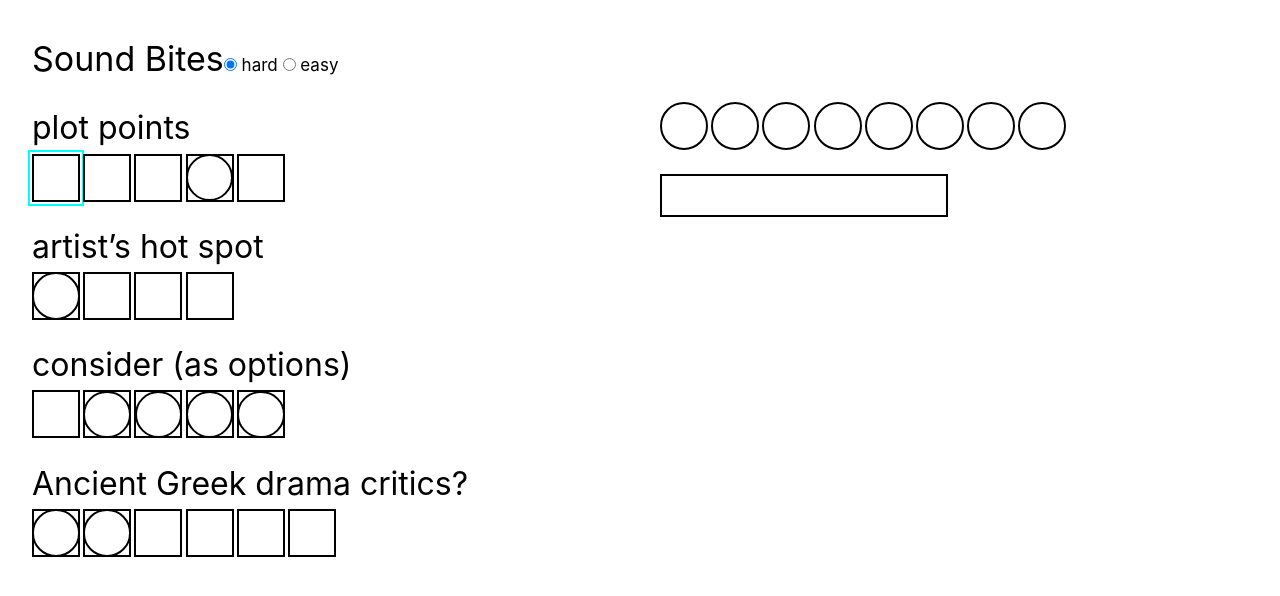
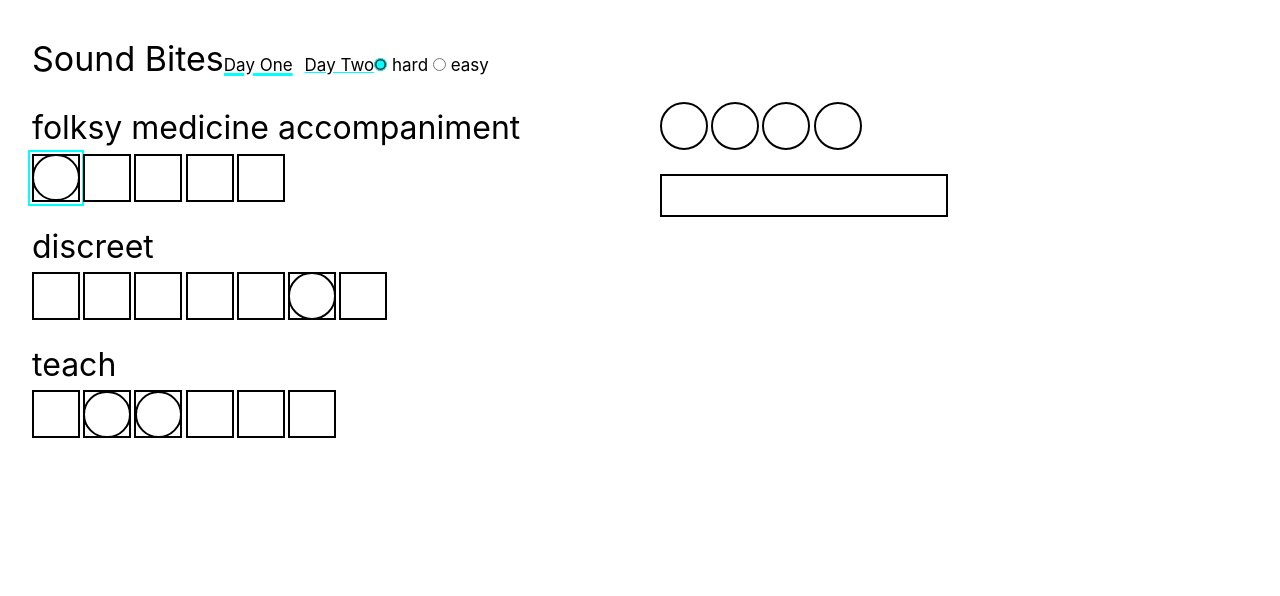
Before and after one commit to macgyver/sound-bites, a Vue app: page / in a window 1280 px wide. Shown: the top 596 px of the page. Built offline with nearby package versions, Linux system fonts and the light colour scheme.

Commit message:
adding day switcher, wip

```diff
--- a/src/App.vue
+++ b/src/App.vue
@@ -10,57 +10,65 @@ const BITE_ARGS = 2 // the ".slice" args for the answer's substring that is the
 // 1. only fill out bites if the whole word is correct
 // 2. add sound files to correct words to clarify pronunciation
 
-// this will come from server or something
-let data = (function () {
-	let url = new URL(location.href)
-	switch (url.searchParams.get('q')) {
-		case '1':
-			return [
-				[['folksy medicine accompaniment', 'sweet crystal'], 'sugar', [0, 1]],
-				[['discreet', 'cautious'], 'careful', [5, 6]],
-				[['teach', 'place of learning'], 'school', [1, 3]],
-				['ʃʊk', 'shook'],
-			]
-		default:
-			return [
-				[['plot points', 'visualization of data'], 'graph', [3, 4]],
-				[['artist’s hot spot', 'potter’s need'], 'kiln', [0, 1]],
-				[['consider (as options)', 'take the measure of'], 'weigh', [1, 5]],
-				[
-					['Ancient Greek drama critics?', 'group of singers'],
-					'chorus',
-					[0, 2],
-				],
-				['fleɪk', 'flake'],
-			]
+let days = [
+	{
+		name: 'Day One',
+		url: '?q=1',
 		// the format:
 		// 		return [
-		// 				[['clue', 'alternate clue'], 'word', [sliceStartIndex, sliceIndexEnd]],
+		// 				[['clue', 'alternate clue'], 'hook', [sliceStartIndex, sliceIndexEnd]],
 		//				""
 		//				""
 		//				['ipa transcription', 'solution / translation'] (when you put the bytes together you get the "gloss"
 		// 			]
-	}
-})()
 
-let clues = data.slice(0, -1)
+		data: [
+			[['folksy medicine accompaniment', 'sweet crystal'], 'sugar', [0, 1]],
+			[['discreet', 'cautious'], 'careful', [5, 6]],
+			[['teach', 'place of learning'], 'school', [1, 3]],
+			['ʃʊk', 'shook'],
+		],
+	},
+	{
+		name: 'Day Two',
+		url: '?q=2',
+		data: [
+			[['plot points', 'visualization of data'], 'graph', [3, 5]],
+			[['artist’s hot spot', 'potter’s need'], 'kiln', [2, 3]],
+			[['consider (as options)', 'take the measure of'], 'weigh', [1, 5]],
+			[['Ancient Greek drama critics?', 'group of singers'], 'chorus', [0, 2]],
+			['fleɪk', 'flake'],
+		],
+	},
+]
 
-let [ipa, solution] = data.at(-1)
+let url = new URL(location.href)
+let activeDay = ref(Number.parseInt(url.searchParams.get('q')) || 1)
 
-let bites = clues
-	.map(([, , bites]) => bites)
-	.reduce((x, [a, b]) => x + b - a, 0) // sum of bite lengths
-let answers = clues.map(([, clue]) => clue)
-let longest = Math.max(
-	bites,
-	...clues.map(([, answer]) => answer.length), // length of answers
+// this will come from server or something
+let data = computed(() => days[activeDay.value - 1].data)
+
+let clues = computed(() => data.value.slice(0, -1))
+
+let ipa = computed(() => data.value.at(-1)[0])
+let solution = computed(() => data.value.at(-1)[1])
+
+let bites = computed(() =>
+	clues.value.map(([, , bites]) => bites).reduce((x, [a, b]) => x + b - a, 0),
+) // sum of bite lengths
+let answers = computed(() => clues.value.map(([, clue]) => clue))
+let longest = computed(() =>
+	Math.max(
+		bites.value,
+		...clues.value.map(([, answer]) => answer.length), // length of answers
+	),
 )
 
-let guesses = reactive(
-	clues.map(([, answer]) => new Array(answer.length).fill(' ')),
+let hooks = computed(() =>
+	clues.value.map(([, answer]) => new Array(answer.length).fill(' ')),
 )
 
-let selectedGuess = computed(() => guesses[selectedWordIndex.value])
+let selectedHook = computed(() => hooks.value[selectedWordIndex.value])
 
 let clueEls = ref([])
 
@@ -68,12 +76,14 @@ let selectedWordIndex = ref(0)
 let selectedLetterIndex = ref(0)
 
 watch(selectedWordIndex, (index) => {
-	if (index < 0) selectedWordIndex.value = clues.length - 1
-	if (index >= clues.length) selectedWordIndex.value = 0
+	if (index < 0) selectedWordIndex.value = clues.value.length - 1
+	if (index >= clues.value.length) selectedWordIndex.value = 0
 	selectedLetterIndex.value =
-		selectedGuess.value.findIndex((letter) => letter === ' ') || 0
+		selectedHook.value?.findIndex((letter) => letter === ' ') || 0
 })
-let selectedWord = computed(() => clues[selectedWordIndex.value][ANSWER_INDEX])
+let selectedWord = computed(
+	() => clues.value[selectedWordIndex.value][ANSWER_INDEX],
+)
 
 watch(selectedLetterIndex, (index, oldIndex) => {
 	if (index < 0) selectedLetterIndex.value = selectedWord.value.length - 1
@@ -81,7 +91,7 @@ watch(selectedLetterIndex, (index, oldIndex) => {
 	if (
 		index === 0 &&
 		oldIndex !== 1 &&
-		!selectedGuess.value.some((char) => char === ' ')
+		!selectedHook.value?.some((char) => char === ' ')
 	) {
 		// let nextIncompleteWordIndex =
 		// todo: advance to the next blank space in the next word, if there is one, or to the final input if not
@@ -92,27 +102,35 @@ watch(selectedLetterIndex, (index, oldIndex) => {
 function handleDelete() {
 	if (
 		selectedLetterIndex.value > 0 &&
-		selectedGuess.value[selectedLetterIndex.value] === ' '
+		selectedHook.value?.[selectedLetterIndex.value] === ' '
 	) {
-		// they probably wanted to delete the previous letter
-		selectedGuess.value.splice(selectedLetterIndex.value - 1, 1, ' ')
+		// if they're on a blank space, they probably wanted to delete the previous letter
+		selectedHook.value.splice(selectedLetterIndex.value - 1, 1, ' ')
 		selectedLetterIndex.value -= 1
 	} else {
-		// delete the current letter and stay where we are.
-		guesses[selectedWordIndex.value].splice(selectedLetterIndex.value, 1, ' ')
+		// else delete the current letter and stay where we are.
+		hooks.value[selectedWordIndex.value].splice(
+			selectedLetterIndex.value,
+			1,
+			' ',
+		)
 	}
 }
 
 function handleInput(e) {
 	if (e.keyCode < 65 || !/\p{L}/u.test(e.key)) return
-	guesses[selectedWordIndex.value].splice(selectedLetterIndex.value, 1, e.key)
+	hooks.value[selectedWordIndex.value].splice(
+		selectedLetterIndex.value,
+		1,
+		e.key,
+	)
 	selectedLetterIndex.value += 1
 }
 
 let answer = ref('')
 async function checkAnswer() {
-	if (answer.value.toLowerCase() === solution.toLowerCase()) {
-		console.debug(ipa)
+	if (answer.value.toLowerCase() === solution.value.toLowerCase()) {
+		console.debug(ipa.value)
 		await nextTick()
 		alert('You win!')
 	}
@@ -124,7 +142,19 @@ let difficulty = ref(0)
 <template>
 	<header>
 		<h1 style="display: inline-block">Sound Bites</h1>
-		<span>
+		<span class="days">
+			<a
+				v-for="(day, i) in days"
+				:key="i"
+				tabindex="0"
+				:href="day.url"
+				:class="{ day: true, active: activeDay === i + 1 }"
+				@click.prevent="activeDay = i + 1"
+			>
+				{{ day.name }}
+			</a>
+		</span>
+		<span class="difficulty">
 			<label>
 				<input type="radio" name="difficulty" v-model="difficulty" :value="0" />
 				hard
@@ -154,7 +184,7 @@ let difficulty = ref(0)
 				:clue="clue[difficulty]"
 				:answer="answer"
 				:bites="bites"
-				:guess="guesses[index]"
+				:guess="hooks[index]"
 				:selected="selectedWordIndex === index"
 				:selected-letter-index="selectedLetterIndex"
 				@select-word="selectedWordIndex = index"
@@ -170,8 +200,8 @@ let difficulty = ref(0)
 					class="bite"
 					v-for="(letter, index) in clues
 						.map(([, , bites], index) => {
-							if (guesses[index].join('') === answers[index])
-								return guesses[index].slice(bites[0], bites[1]).join('')
+							if (hooks[index].join('') === answers[index])
+								return hooks[index].slice(bites[0], bites[1]).join('')
 							else return new Array(bites[1] - bites[0]).fill(' ').join('')
 						})
 						.join('')"
@@ -192,6 +222,7 @@ let difficulty = ref(0)
 </template>
 
 <style scoped>
+/* todo: make letters not change size when they are filled in */
 main {
 	margin-top: 1rem;
 	display: flex;
@@ -251,7 +282,12 @@ main {
 
 .answer:focus-visible {
 	border-radius: 1px;
-	outline: 2px solid cyan;
+	outline: 2px solid var(--color--accent);
 	outline-offset: 2px;
 }
+
+.days {
+	display: inline-flex;
+	gap: 0.7em;
+}
 </style>
--- a/src/assets/base.css
+++ b/src/assets/base.css
@@ -1,12 +1,14 @@
 :root {
 	--color-text: black;
 	--color-background: white;
+	--color-accent: cyan;
 }
 
 @media (prefers-color-scheme: dark) {
 	:root {
 		--color-text: white;
 		--color-background: black;
+		--color-accent: fuchsia;
 	}
 }
 
@@ -22,6 +24,7 @@ body {
 	min-height: 100vh;
 	color: var(--color-text);
 	background: var(--color-background);
+	accent-color: var(--color-accent);
 	transition:
 		color 0.5s,
 		background-color 0.5s;
@@ -44,3 +47,15 @@ body {
 	-webkit-font-smoothing: antialiased;
 	-moz-osx-font-smoothing: grayscale;
 }
+
+a {
+	color: inherit;
+	transition: text-decoration-thickness 0.5s;
+	text-decoration: underline var(--color-accent);
+
+	&.active,
+	&:hover,
+	&:focus {
+		text-decoration-thickness: 3px;
+	}
+}
--- a/src/components/SoundBite.vue
+++ b/src/components/SoundBite.vue
@@ -1,4 +1,5 @@
 <script setup>
+// todo: this component should be called "HookWord" and the SoundBite is the circled section
 import { defineProps, defineEmits, ref, reactive, watch } from 'vue'
 
 let props = defineProps({
@@ -93,12 +94,8 @@ let emit = defineEmits(['select-word', 'select-letter'])
 }
 
 .letter {
-	.selected & {
-		/* background-color: cyan; */
-	}
-
 	&.selected {
-		outline: 2px solid cyan;
+		outline: 2px solid var(--color-accent);
 		outline-offset: 2px;
 	}
 
--- a/vite.config.js
+++ b/vite.config.js
@@ -5,7 +5,7 @@ import vue from '@vitejs/plugin-vue'
 
 // https://vitejs.dev/config/
 export default defineConfig({
-	base: process.env.NODE_ENV === 'production' ? '/sound-bites/' : '/',
+	base: '/sound-bites/', // this must be the same as the repository name for deployment to gh-pages
 	plugins: [vue()],
 	resolve: {
 		alias: {
```
Also changed, not shown: 1 other file (tests, documents, lock files or other folders).
